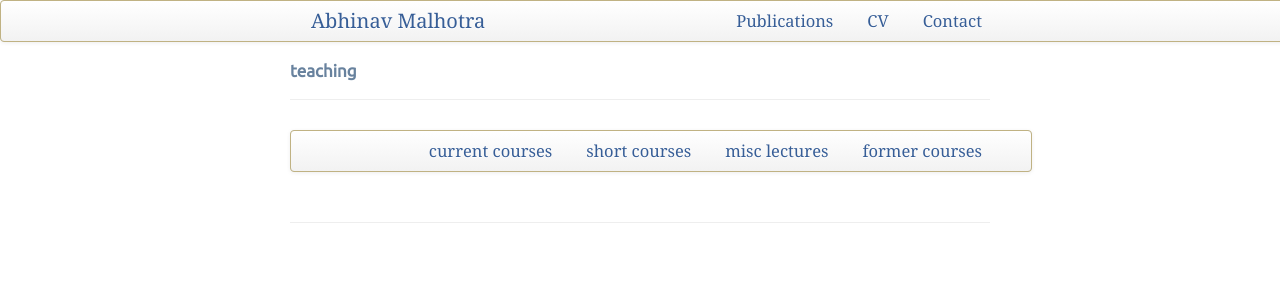
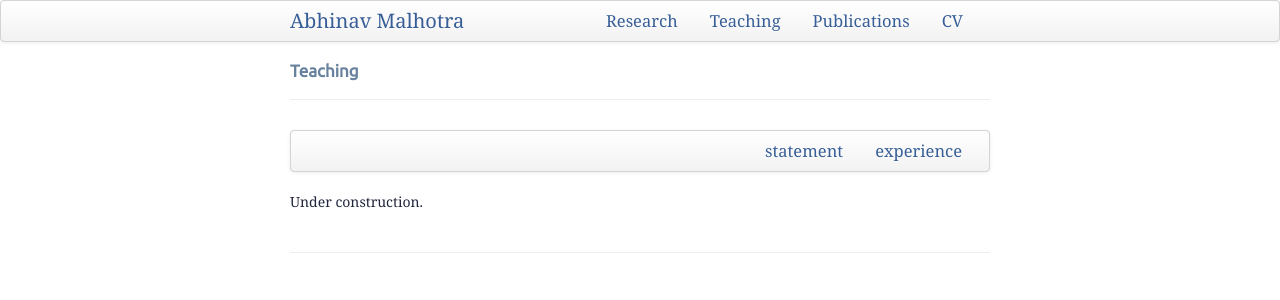
Before and after one commit to ABMalhotra/ABMalhotra.github.io, a Jekyll site: the page built from pages/teaching.md, in a window 1280 px wide. Shown: the top 300 px of the page. Built offline with Jekyll 4.4.1, drawn with Linux system fonts in a browser that asks for light colours; some web fonts are replaced.

Commit message:
added research and teaching tabs

```diff
--- a/_includes/themes/twitter/default.html
+++ b/_includes/themes/twitter/default.html
@@ -38,12 +38,12 @@
           <a class="brand" href="{{ HOME_PATH }}">{{ site.title }}</a>
           <ul class="nav">
               <!-- <li><a href="{{ BASE_PATH }}/index.html">About</a></li> -->
-              <!-- <li><a href="{{ BASE_PATH }}/pages/research.html">Research</a></li> -->
+              <li><a href="{{ BASE_PATH }}/pages/research.html">Research</a></li>
+              <li><a href="{{ BASE_PATH }}/pages/teaching.html">Teaching</a></li>
               <li><a href="{{ BASE_PATH }}/pages/pubs.html">Publications</a></li>
               <!-- <li><a href="{{ BASE_PATH }}/pages/research_vision.html">Research Vision</a></li> -->
-              <!-- <li><a href="{{ BASE_PATH }}/pages/teaching.html">Teaching</a></li> -->
               <li><a href="{{ BASE_PATH }}/assets/files/abhinav_cv.pdf" target="_blank">CV</a></li>
-              <li><a href="{{ BASE_PATH }}/pages/contact.html">Contact</a></li>
+              <!-- <li><a href="{{ BASE_PATH }}/pages/contact.html">Contact</a></li> -->
           </ul>
         </div>
       </div>
--- a/assets/themes/twitter/css/mystyle.css
+++ b/assets/themes/twitter/css/mystyle.css
@@ -1,9 +1,5 @@
 @import url(http://fonts.googleapis.com/css?family=Ubuntu);
 @import url(http://fonts.googleapis.com/css?family=Avenir);
-/*Increase spacing at end of list item*/
-li > ul {
-  padding-bottom: 0.5em;
-}
 
 h1{
  font-family: 'Ubuntu', Helvetica, Arial, sans-serif;
@@ -53,12 +49,10 @@ body {
   /*background-image: none;*/
   /* set font color to white */
   /*color: white;*/
-width: 100%;
 background-color: rgba(6,47,79,0.4);
-top: 0;
-left: 0;
-z-index: 2;
-border: 1.5px solid #C0B283;
+/*top: 0;
+left: 0;*/
+/*border: 1.5px solid #C0B283;*/
 }
 
 /*.navbar .brand, .navbar .nav > li > a {
@@ -75,7 +69,7 @@ border: 1.5px solid #C0B283;
     font-size: 1.18em !important;
 }
 .nav li{
-    padding-right:4px;
+    padding-right:2px;
    }
 
 
--- a/pages/teaching.md
+++ b/pages/teaching.md
@@ -1,19 +1,19 @@
 ---
 layout: page
-title: teaching
+title: Teaching
 description: Abhinav Malhotra's teaching
 ---
 
 <div class="navbar">
     <div class="navbar-inner">
         <ul class="nav">
-            <li><a href="#current">current courses</a></li>
-            <li><a href="#shortcourses">short courses</a></li>
-            <li><a href="#misc">misc lectures</a></li>
-            <li><a href="#old">former courses</a></li>
+            <li><a href="#statement">statement</a></li>
+            <li><a href="#experience">experience</a></li>
+<!--             <li><a href="#misc">misc lectures</a></li>
+            <li><a href="#old">former courses</a></li> -->
         </ul>
     </div>
 </div>
 
-
+Under construction.
 <!--  -->
```
Also changed, not shown: index.md (+20 -7 lines), pages/pubs.md (+1 -1 lines), pages/research.md (added, +19 -0 lines), assets/themes/twitter/bootstrap/css/bootstrap.2.2.2.min.css.
